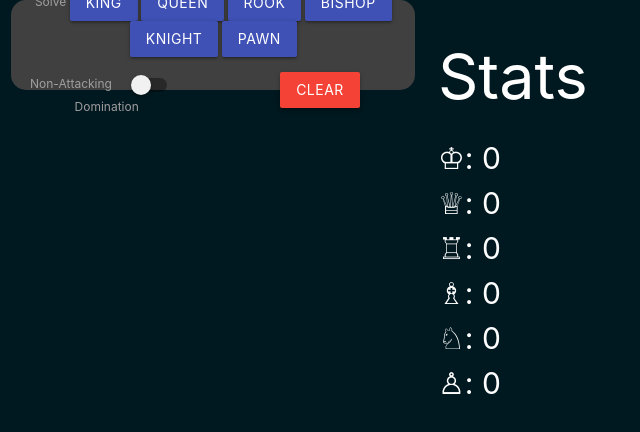
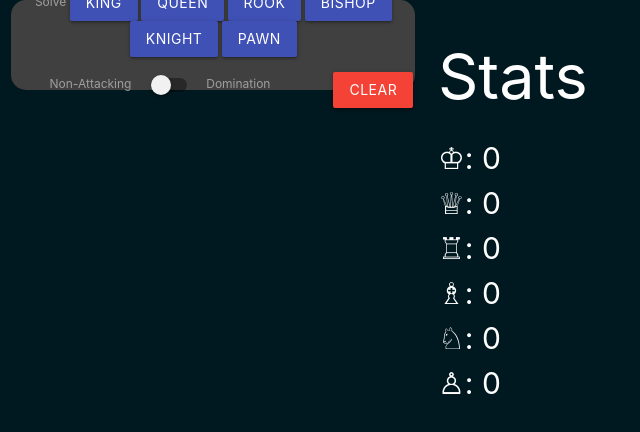
Before and after one commit to IHTFY/chess-domination, a plain HTML site: page index.html in a window 1280 px wide. Shown: the whole page, without its empty margins (0-640 px from the left). Drawn offline with nearby package versions, Linux system fonts and the light colour scheme.

Commit message:
more room for switch

```diff
--- a/index.html
+++ b/index.html
@@ -47,7 +47,7 @@
                 </label>
               </p>
             </div>
-            <div class="col s6">
+            <div class="col s9">
               <div class="switch">
                 <label>
                   Non-Attacking
@@ -57,7 +57,7 @@
                 </label>
               </div>
             </div>
-            <div class="col s6">
+            <div class="col s3">
               <button id="clearBtn" class="waves-effect btn red">Clear</button>
             </div>
           </div>
```
